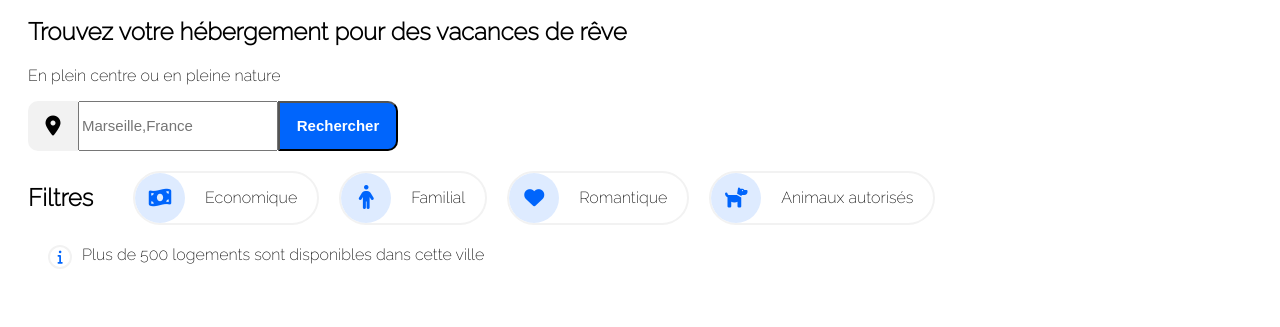
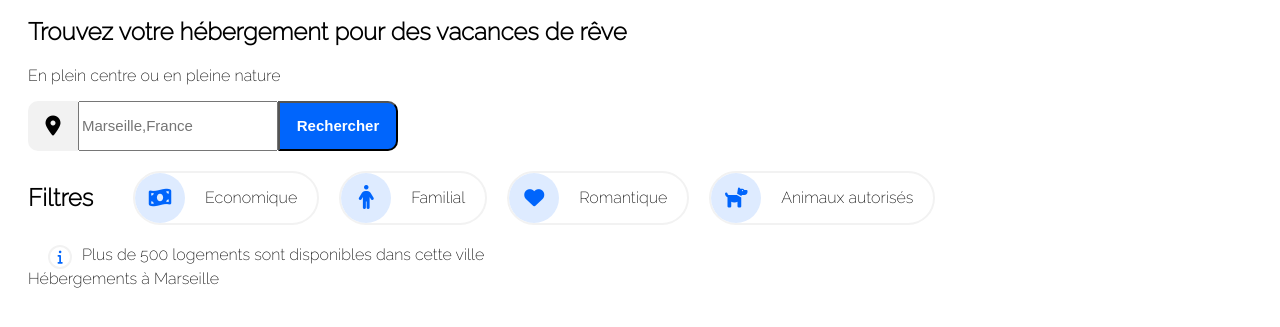
Before and after one commit to Melou15/cpm2-2022-s1-booki-roig-melissa, a plain HTML site: page index.html in a window 1280 px wide. Shown: the part 81-408 px from the top of the page. Drawn offline with Linux system fonts and the light colour scheme.

Commit message:
fin section 1 début 2eme

```diff
--- a/index.html
+++ b/index.html
@@ -78,6 +78,7 @@
 	</section>
 
 	<section class="section2">
+		<div>Hébergements à Marseille</div>
 
 	</section>
 
--- a/style.css
+++ b/style.css
@@ -159,3 +159,7 @@ button
     color: #0065FC;
     margin-right: 10px;
 }
+
+.section2{
+
+}
```
